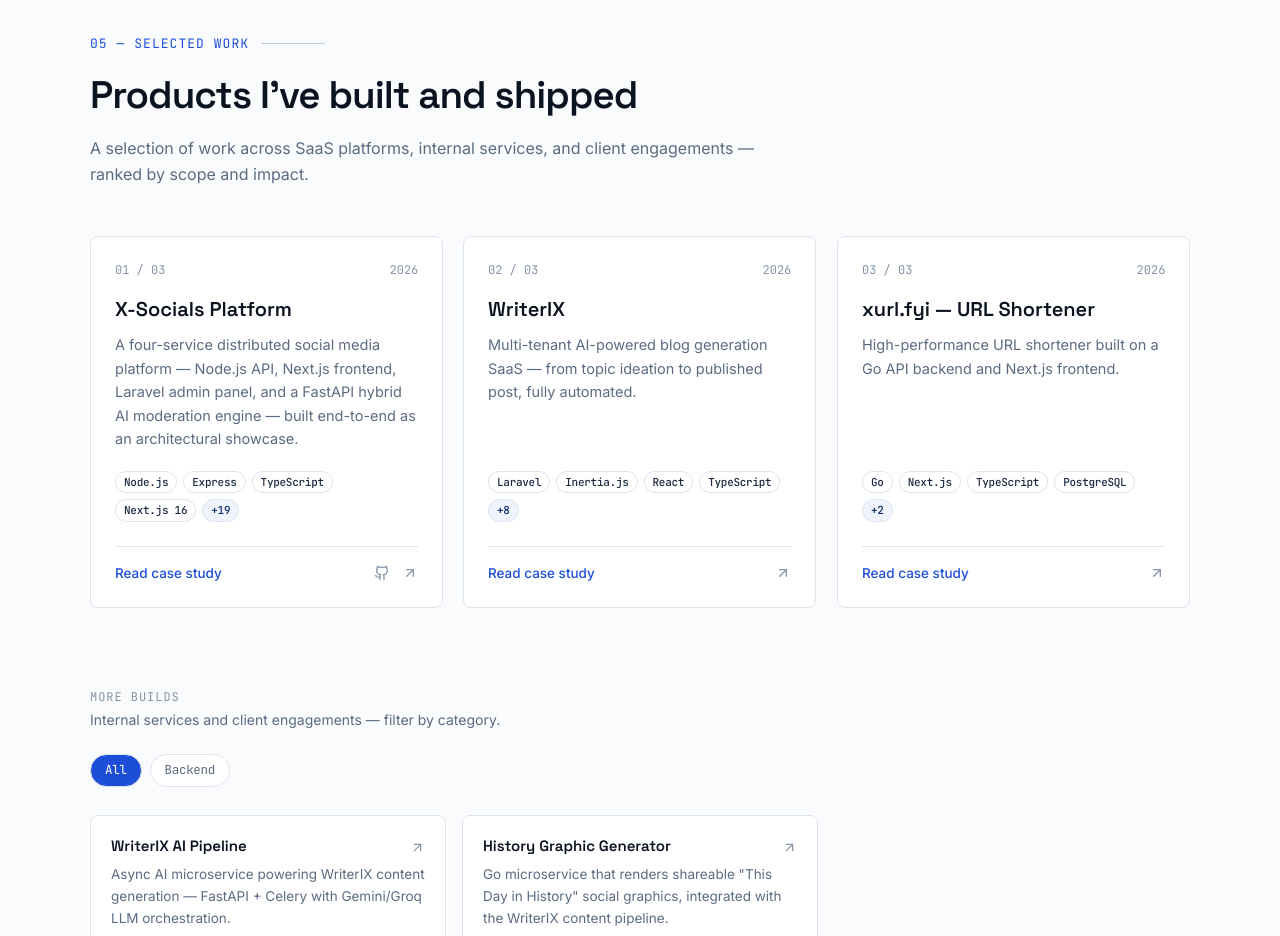
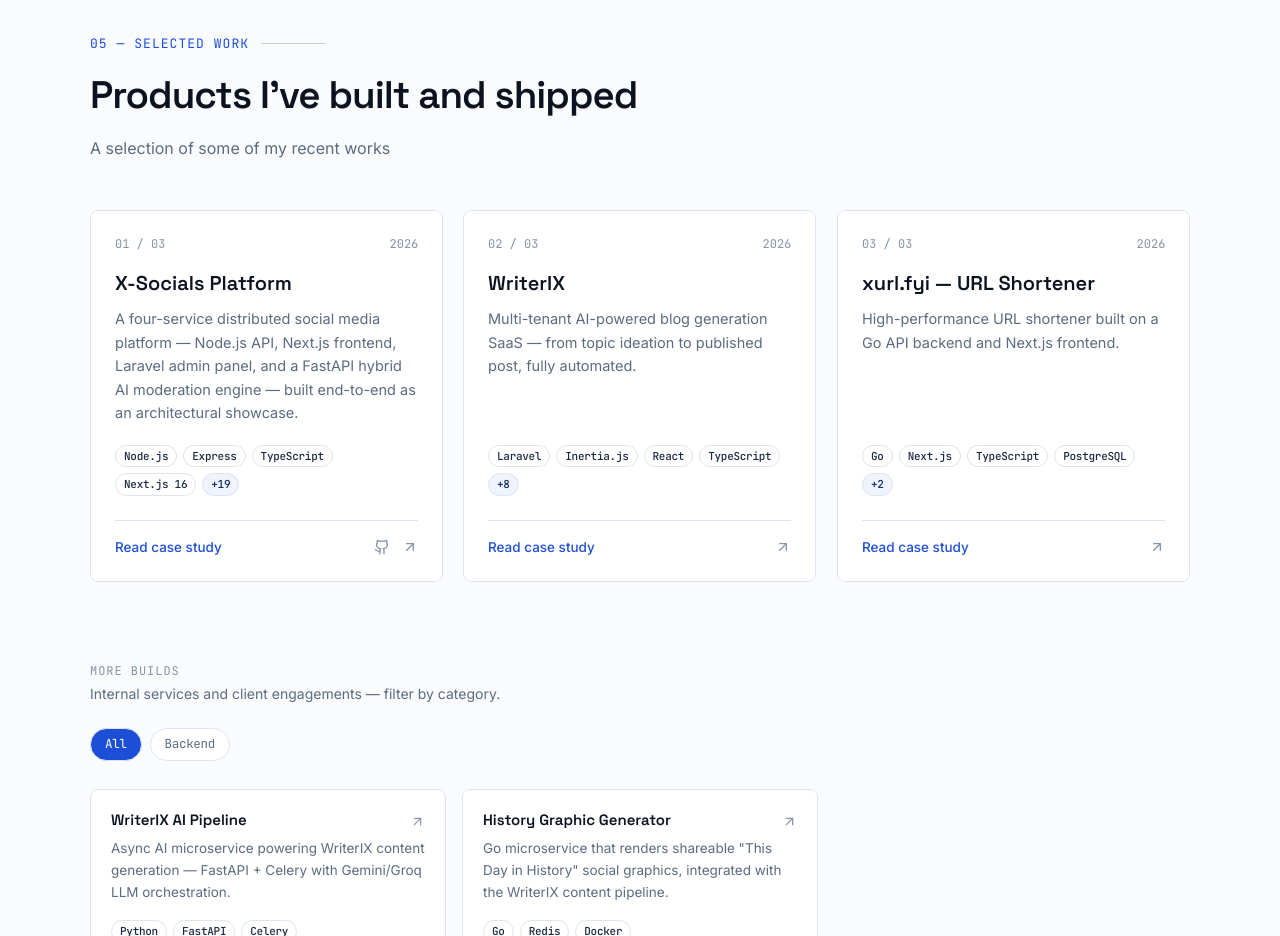
Before and after one commit to codedsultan/portfolio, a Next.js app: page / in a window 1280 px wide. Shown: the part 5660-6596 px from the top of the page. Built offline with nearby package versions, Linux system fonts and the light colour scheme.

Commit message:
update-projects

```diff
--- a/components/sections/Projects.tsx
+++ b/components/sections/Projects.tsx
@@ -17,7 +17,7 @@ export function Projects() {
           <SectionHeading
             eyebrow="05 — Selected Work"
             title="Products I've built and shipped"
-            description="A selection of work across SaaS platforms, internal services, and client engagements — ranked by scope and impact."
+            description="A selection of some of my recent works"
           />
         </Reveal>
 
```
